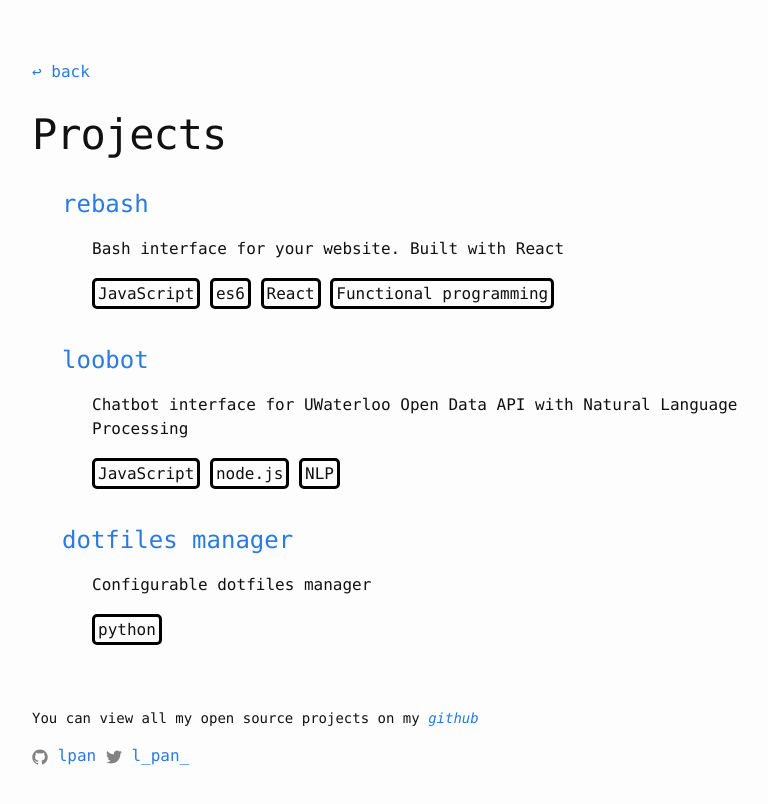
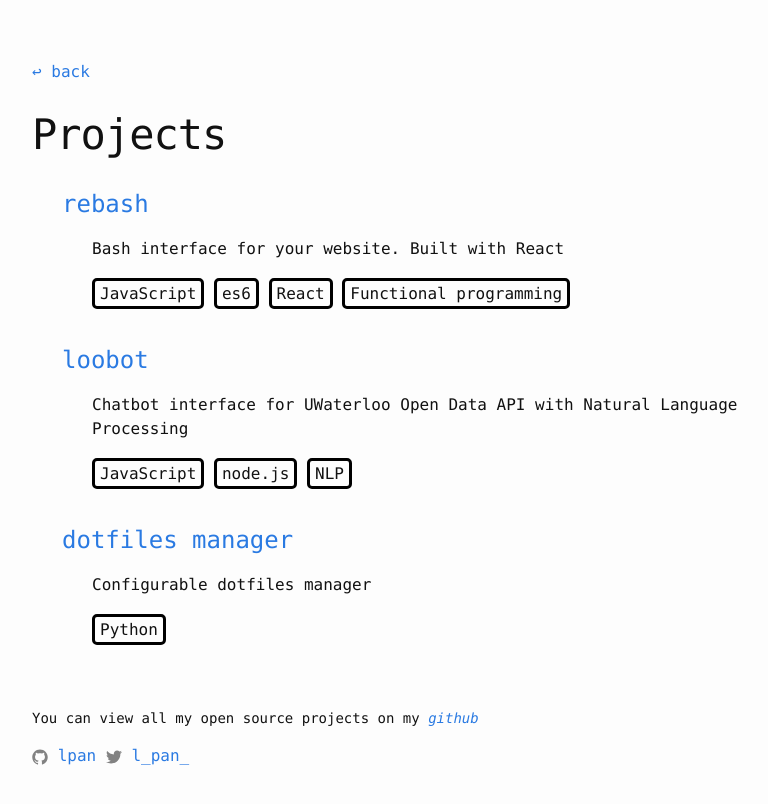
Before and after one commit to lpan/lpan.github.io, a Jekyll site: the page built from projects.html, in a window 1280 px wide. Shown: the top 804 px of the page, without its empty margins (238-1006 px from the left). Built offline with Jekyll 4.4.1, drawn with Linux system fonts in a browser that asks for light colours.

Commit message:
typo & increase horizontal tag padding

```diff
--- a/_data/projects.yml
+++ b/_data/projects.yml
@@ -19,4 +19,4 @@
   description: "Configurable dotfiles manager"
   link: "https://github.com/lpan/dotfiles"
   tags:
-    - "python"
+    - "Python"
--- a/_sass/_projects.scss
+++ b/_sass/_projects.scss
@@ -8,7 +8,7 @@
     margin-bottom: $spacing-unit;
 
     span {
-      padding: 3px;
+      padding: 3px 5px;
       border: medium solid black;
       border-radius: 5px;
       line-height: $large-line-height;
```
